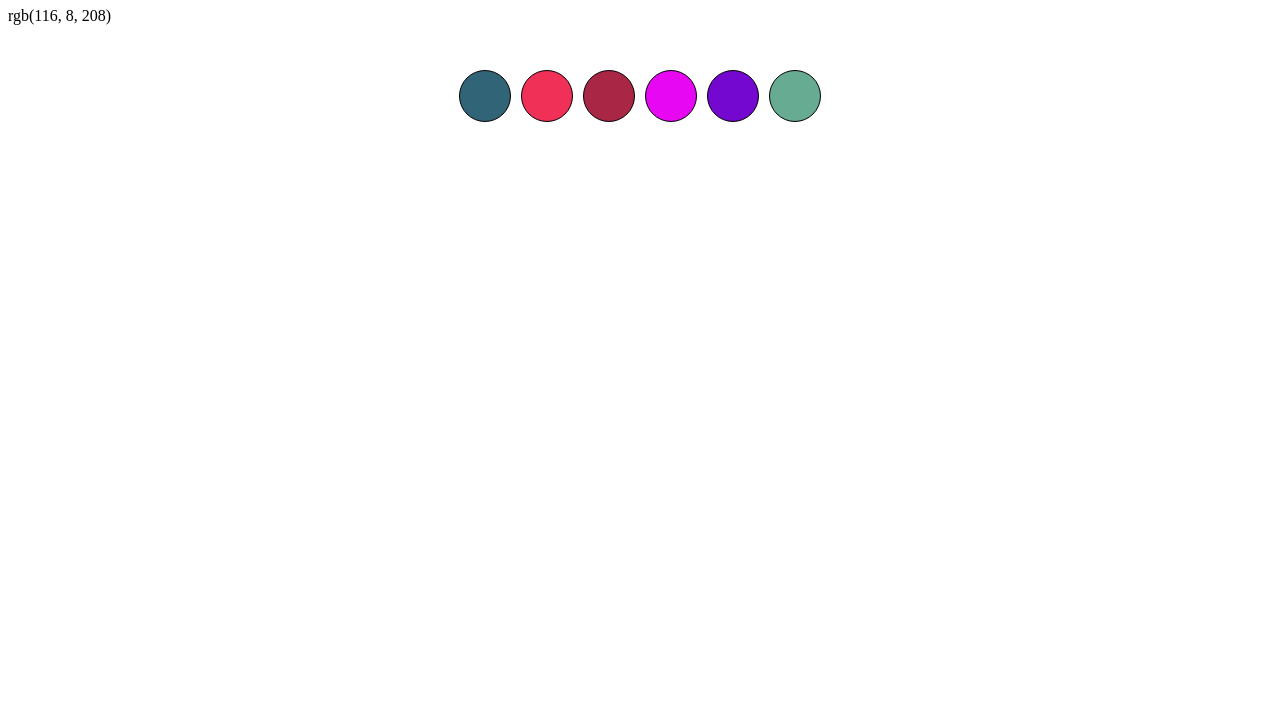
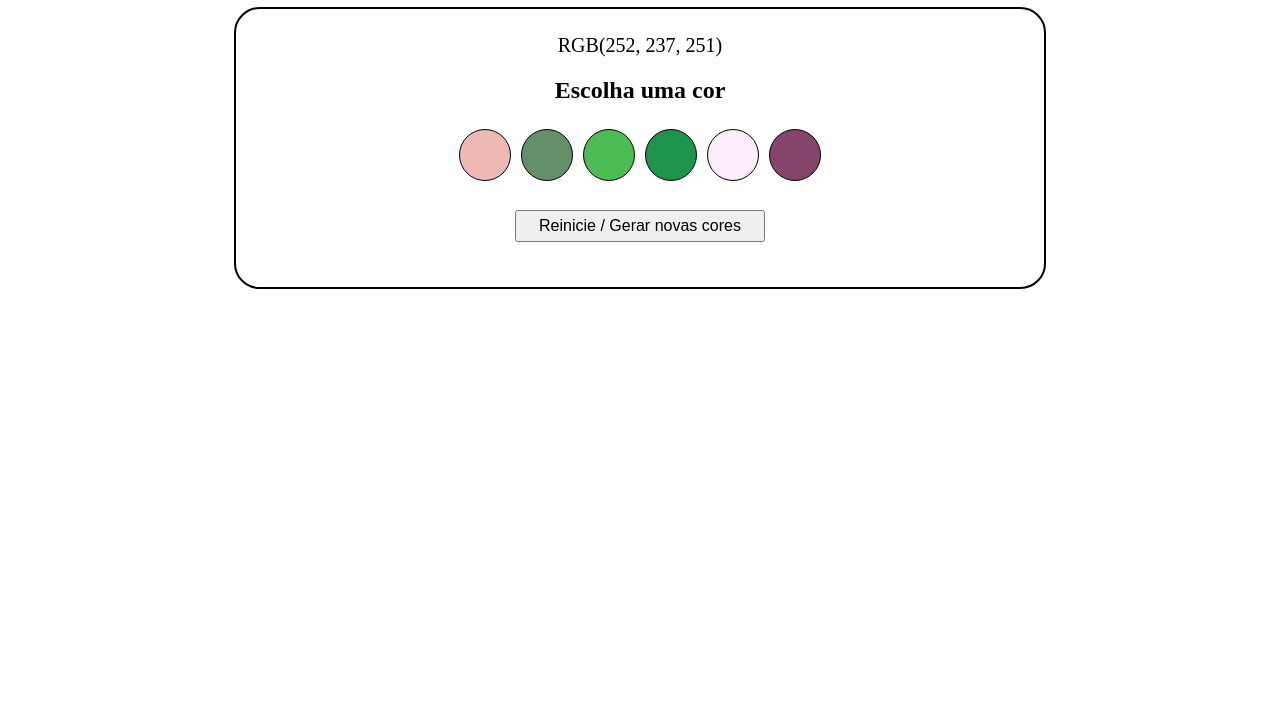
Before and after one commit to tryber/sd-08-project-color-guess, a plain HTML site: page index.html in a window 1280 px wide. Shown: the part 73-800 px from the top of the page. Drawn offline with Linux system fonts and the light colour scheme.

Commit message:
Adicionado requisito 6 e corrigido requisito 5 - Botao para reiniciar o jogo

```diff
--- a/index.html
+++ b/index.html
@@ -11,9 +11,10 @@
     <h1 id="title">Adivinhe a cor!</h1>
   </header>
   <main class="game">
-    <div id="rgb-color"></div>
-    <h3 id="answer" class="answer"></h3>
+    <div id="rgb-color" class="rgb-color"></div>
+    <h2 id="answer" class="answer">Escolha uma cor</h2>
     <div id="color-container" class="color-container"></div>
+    <button id="reset-game" class="reset-game">Reinicie / Gerar novas cores</button>
   </main>
 
   <script src="script.js"></script>
--- a/script.js
+++ b/script.js
@@ -1,13 +1,13 @@
 // Gera um código RGB
 let rgb;
 const gessColor = document.getElementById("rgb-color");
-function generateRGB() {
-  createColor(1);
+function generateNewChallenge() {
+  createRGBColor(1);
   gessColor.innerHTML = rgb;
 }
-generateRGB();
+generateNewChallenge();
 // Cria as cores
-function createColor(numberOfColors) {
+function createRGBColor(numberOfColors) {
   let colors = [];
   for (let color = 0; color < numberOfColors; color += 1) {
     const r = Math.floor(Math.random() * 256);
@@ -21,19 +21,19 @@ function createColor(numberOfColors) {
 
 // Gera os círculos para receberem as cores
 const colorContainer = document.getElementById('color-container');
-function createColorBall(numberOfBalls) {
+function createEmptyBall(numberOfBalls) {
   for (let ball = 0; ball < numberOfBalls; ball += 1) {
     let color = document.createElement('div');
     color.className = 'ball';
     colorContainer.appendChild(color);
   }
 }
-createColorBall(6)
+createEmptyBall(6)
 
 // Insere as cores nos círculos
 function insertColors() {
   // Define um array com as cores e troca um dos valores do array pelo valor sorteado
-  let ballColors = createColor(6);
+  let ballColors = createRGBColor(6);
   let rightColor = Math.floor(Math.random() * 6);
   ballColors[rightColor] = gessColor.innerHTML;
   // Insere as cores
@@ -52,4 +52,12 @@ colorContainer.addEventListener('click', (event) => {
   } else {
     answer.innerHTML = 'Errou! Tente novamente!';
   }
+});
+
+// Reseta o jogo
+const reset = document.getElementById('reset-game');
+reset.addEventListener('click', () => {
+  generateNewChallenge();
+  insertColors();
+  answer.innerHTML = 'Escolha uma cor';
 })
--- a/style.css
+++ b/style.css
@@ -1,14 +1,26 @@
+.game {
+  border: 2px solid black;
+  border-radius: 2vw;
+  margin: auto;
+  padding: 2%;
+  width: 60%;
+}
+
+h1 , .answer {
+  text-align: center;
+}
+
+.rgb-color {
+  font-size: 20px;
+  text-align: center;
+  text-transform: uppercase;
+}
+
 .color-container {
   display: block;
   margin: auto;
   padding: 0;
   width: 372px
-}
-
-.answer {
-  height: 40px;
-  margin: auto;
-  width: 300px;
 }
 
 .ball {
@@ -19,3 +31,11 @@
   margin: 5px;
   width: 50px;
 }
+
+.reset-game {
+  display: block;
+  font-size: 16px;
+  margin: 20px auto;
+  padding: 5px 0;
+  width: 250px;
+}
```
